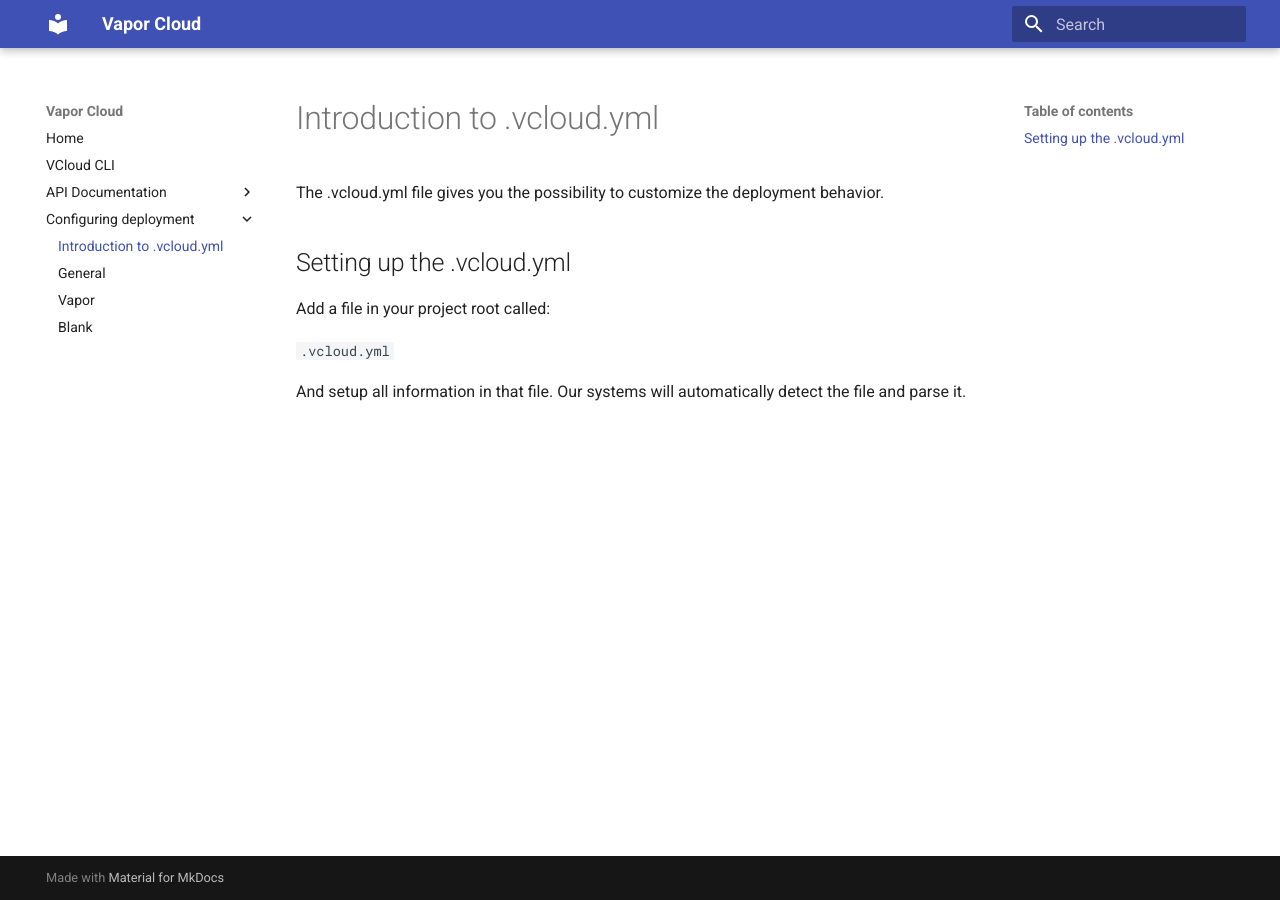
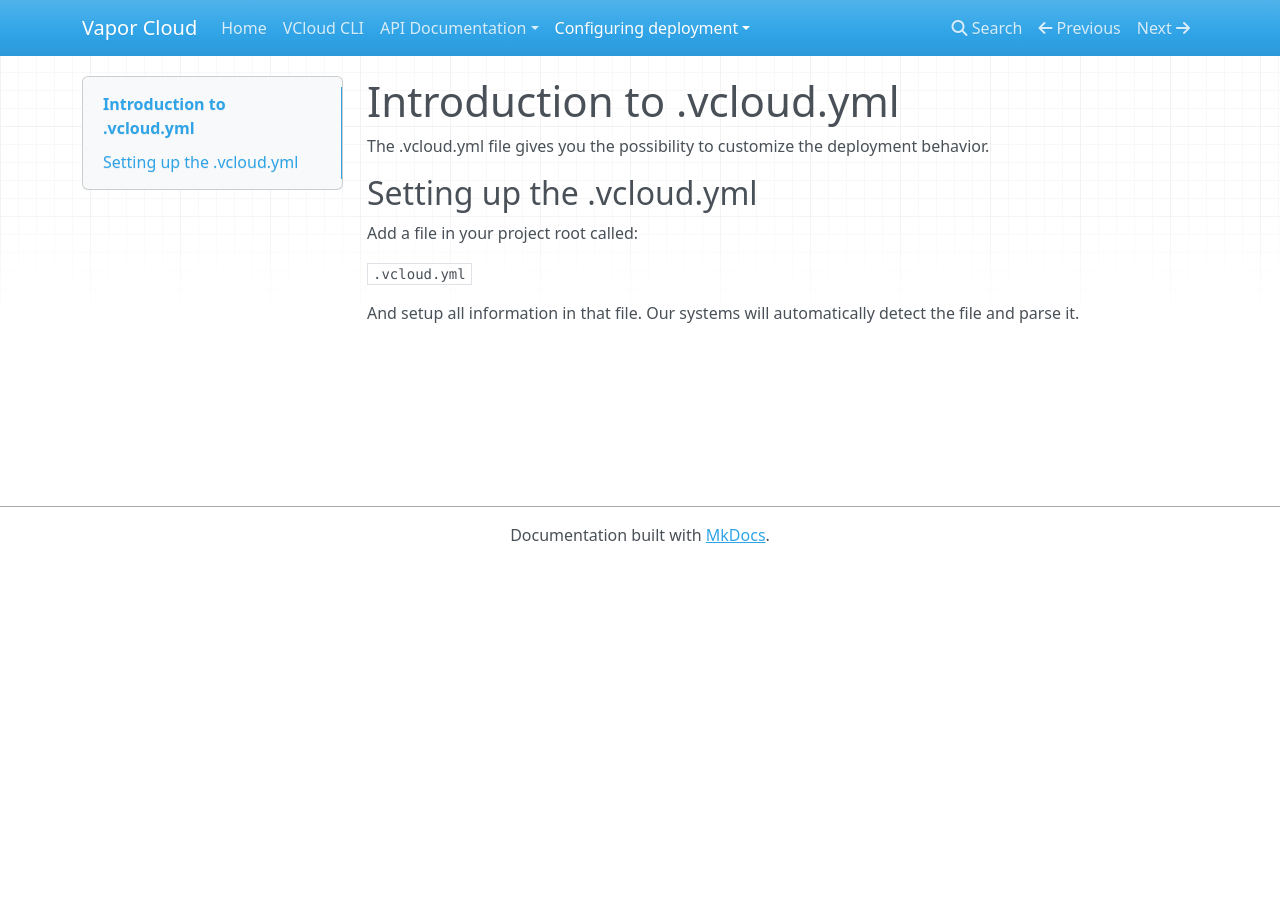
Before and after one commit to qutheory/cloud-documentation, an MkDocs documentation site: the page built from docs/configuring-deployment/introduction-to-vcloud.yml.md, in a window 1280 px wide. Built offline with MkDocs 1.6.1, drawn with Linux system fonts in a browser that asks for light colours; nearby versions of some CDN libraries; old or Windows-style settings are respelled for this version of MkDocs.

Commit message:
Testing new theme

```diff
--- a/mkdocs.yml
+++ b/mkdocs.yml
@@ -9,4 +9,3 @@
     - 'General': 'configuring-deployment/general.md'
     - 'Vapor': 'configuring-deployment/vapor.md'
     - 'Blank': 'configuring-deployment/blank.md'
-theme: 'material'
```
